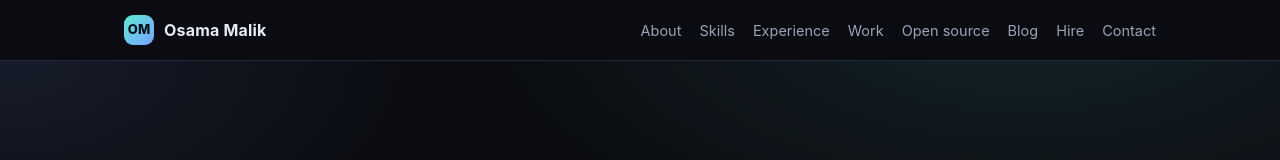
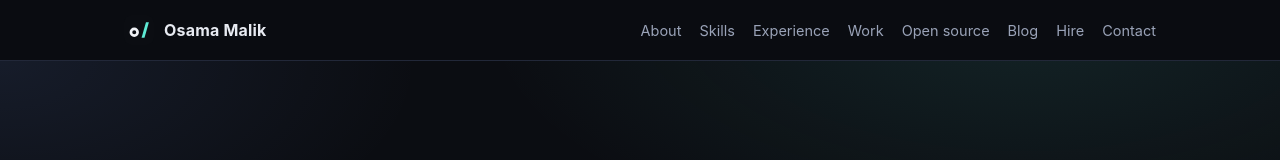
Before and after one commit to usmamalik345/usmamalik345.github.io, a plain HTML site: page 404.html in a window 1280 px wide. Shown: the top 160 px of the page. Drawn offline with Linux system fonts and the light colour scheme.

Commit message:
Use new o/ logo in site header

```diff
--- a/404.html
+++ b/404.html
@@ -16,7 +16,7 @@
 <body>
 <a class="skip" href="#main">Skip to content</a>
 <header class="site"><div class="wrap">
-<a class="brand" href="/"><span class="logo" aria-hidden="true">OM</span>Osama Malik</a>
+<a class="brand" href="/"><img src="/favicon.svg" alt="" width="30" height="30" style="display:block;border-radius:8px">Osama Malik</a>
 <nav aria-label="Main"><ul>
 <li><a href="/#about">About</a></li>
 <li><a href="/#skills">Skills</a></li>
```
Also changed, not shown: bleedstop.html (+1 -1 lines), index.html (+1 -1 lines), open-source.html (+1 -1 lines).
